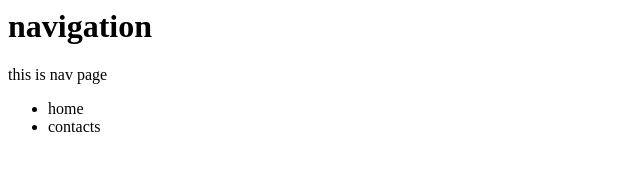
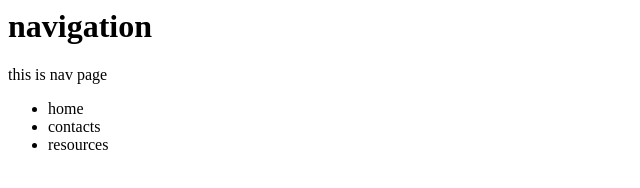
Before and after one commit to karthickasme/parallax, a plain HTML site: page nav.html in a window 1280 px wide. Shown: the full height of the page, 0-640 px from the left. Drawn offline with Linux system fonts and the light colour scheme.

Commit message:
navadded

```diff
--- a/nav.html
+++ b/nav.html
@@ -6,6 +6,7 @@
 <ul>
 <li>home</li>
 <li>contacts</li>
+<li>resources</li>
 </ul>
 </nav>
 </body>
```
